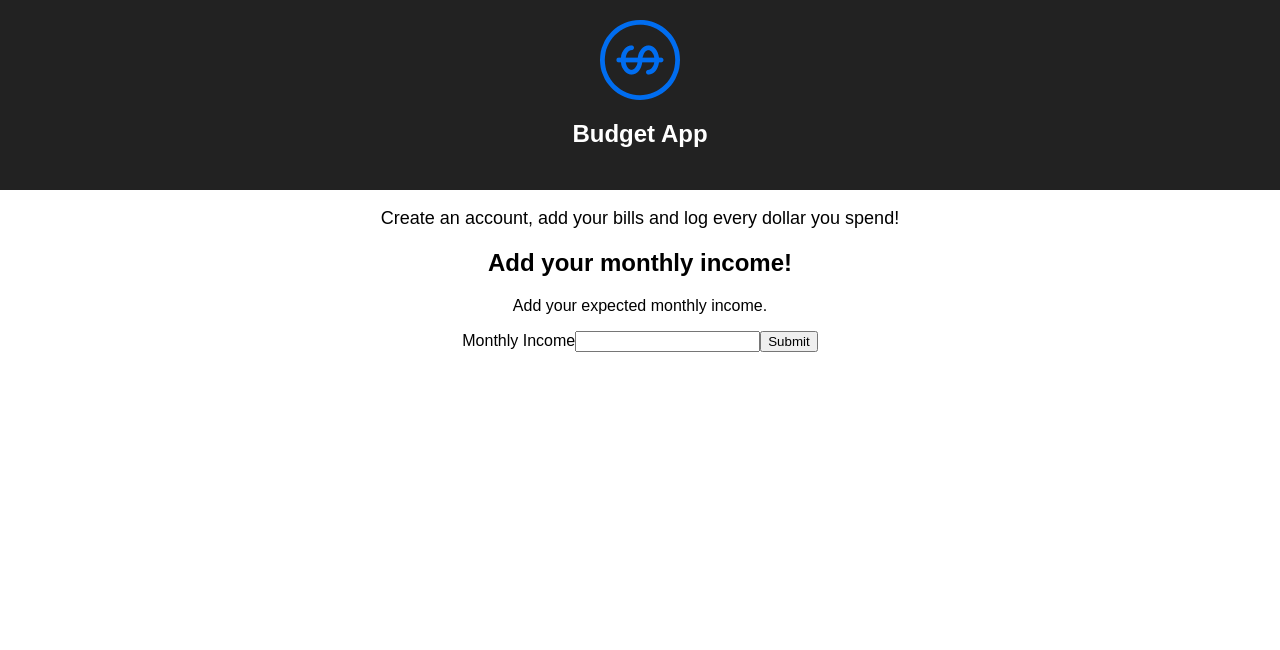
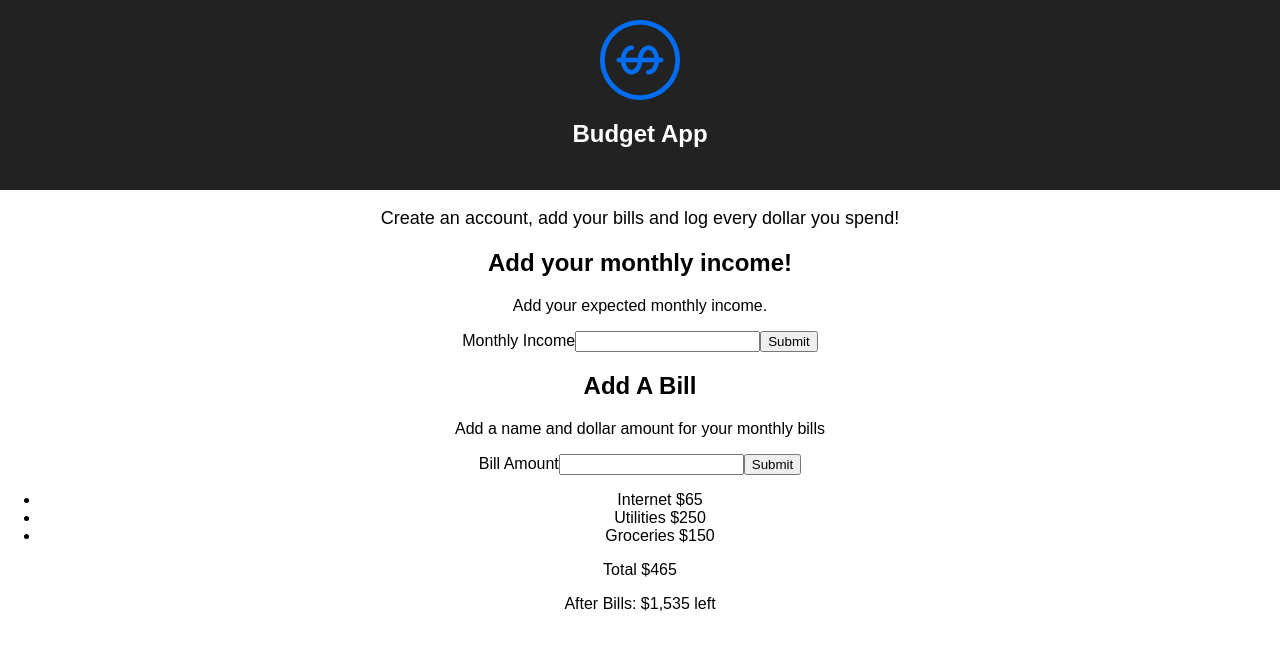
Before and after one commit to thinkful-ei18/adrian-budget-app, a React (Create React App) app: page / in a window 1280 px wide. Shown: the top 650 px of the page. Built offline with nearby package versions, Linux system fonts and the light colour scheme.

Commit message:
import BillsList

```diff
--- a/src/App.js
+++ b/src/App.js
@@ -2,6 +2,7 @@ import React, { Component } from 'react';
 import logo from './dollar.svg';
 import './App.css';
 import Income from './components/income';
+import BillsList from './components/bills-list';
 
 class App extends Component {
   render() {
@@ -15,6 +16,7 @@ class App extends Component {
           Create an account, add your bills and log every dollar you spend!
         </p>
         <Income/>
+        <BillsList />
       </div>
     );
   }
```
